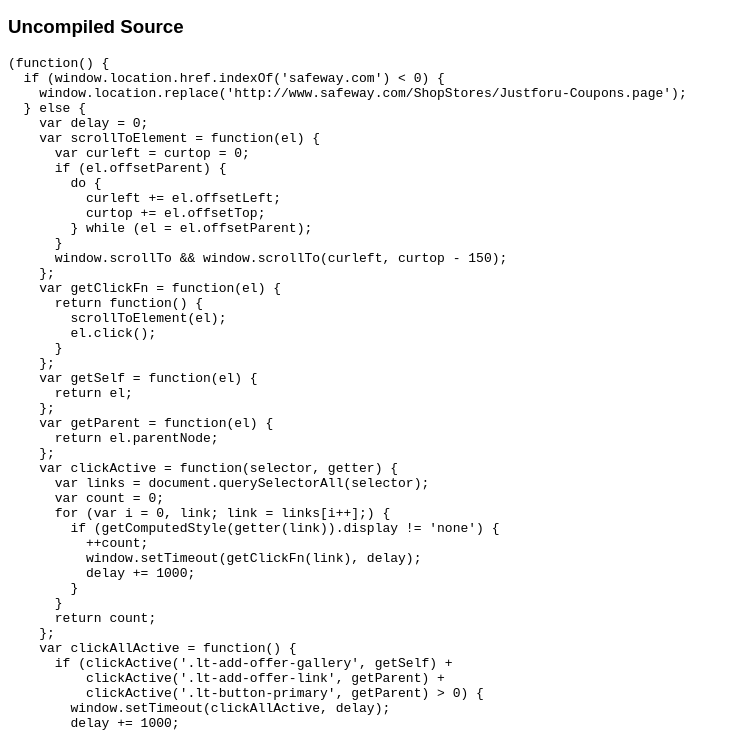
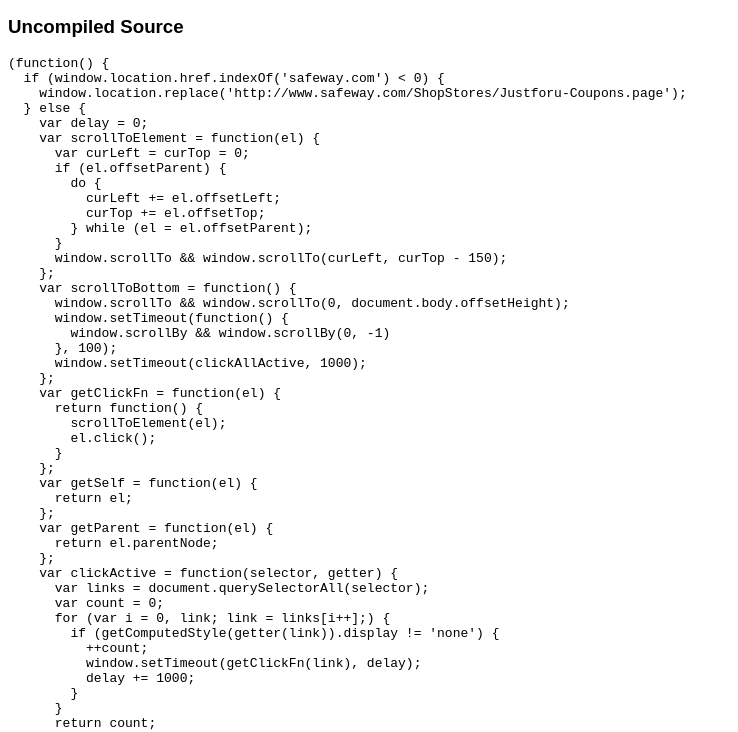
Before and after one commit to krishom/tools, a plain HTML site: page safeway/index.html in a window 1280 px wide. Shown: the part 584-1316 px from the top of the page, without its empty margins (0-738 px from the left). Drawn offline with Linux system fonts and the light colour scheme.

Commit message:
Scroll to bottom of page to load additional targets

```diff
--- a/safeway/index.html
+++ b/safeway/index.html
@@ -13,7 +13,7 @@
   </head>
   <body>
     <h3>Bookmarklet</h3>
-    Drag this link to your bookmarks bar: <a href="javascript:(function(){if(0>window.location.href.indexOf('safeway.com'))window.location.replace('http://www.safeway.com/ShopStores/Justforu-Coupons.page');else{var a=0,h=function(e){return function(){var b=e,a=curtop=0;if(b.offsetParent){do a+=b.offsetLeft,curtop+=b.offsetTop;while(b=b.offsetParent)}window.scrollTo&&window.scrollTo(a,curtop-150);e.click()}},k=function(a){return a},c=function(a){return a.parentNode},d=function(e,b){for(var d=document.querySelectorAll(e),c=0,f=0,g;g=d[f++];)'none'!=getComputedStyle(b(g)).display&&(++c,window.setTimeout(h(g),a),a+=1E3);return c},f=function(){0<d('.lt-add-offer-gallery',k)+d('.lt-add-offer-link',c)+d('.lt-button-primary',c)&&(window.setTimeout(f,a),a+=1E3)};f()}})();">Just4U</a><br><br>
+    Drag this link to your bookmarks bar: <a href="javascript:(function(){if(0>window.location.href.indexOf('safeway.com'))window.location.replace('http://www.safeway.com/ShopStores/Justforu-Coupons.page');else{var a=0,h=function(){window.scrollTo&&window.scrollTo(0,document.body.offsetHeight);window.setTimeout(function(){window.scrollBy&&window.scrollBy(0,-1)},100);window.setTimeout(c,1E3)},k=function(e){return function(){var b=e,a=curTop=0;if(b.offsetParent){do a+=b.offsetLeft,curTop+=b.offsetTop;while(b=b.offsetParent)}window.scrollTo&&window.scrollTo(a,curTop-150);e.click()}},l=function(a){return a},f=function(a){return a.parentNode},d=function(e,b){for(var d=document.querySelectorAll(e),c=0,f=0,g;g=d[f++];)'none'!=getComputedStyle(b(g)).display&&(++c,window.setTimeout(k(g),a),a+=1E3);return c},c=function(){a=0;0<d('.lt-add-offer-gallery',l)+d('.lt-add-offer-link',f)+d('.lt-button-primary',f)&&window.setTimeout(h,a)};c()}})();">Just4U</a><br><br>
     Example:<br>
     <img src="bookmarklet.png">
 
@@ -35,14 +35,21 @@
   } else {
     var delay = 0;
     var scrollToElement = function(el) {
-      var curleft = curtop = 0;
+      var curLeft = curTop = 0;
       if (el.offsetParent) {
         do {
-          curleft += el.offsetLeft;
-          curtop += el.offsetTop;
+          curLeft += el.offsetLeft;
+          curTop += el.offsetTop;
         } while (el = el.offsetParent);
       }
-      window.scrollTo && window.scrollTo(curleft, curtop - 150);
+      window.scrollTo && window.scrollTo(curLeft, curTop - 150);
+    };
+    var scrollToBottom = function() {
+      window.scrollTo && window.scrollTo(0, document.body.offsetHeight);
+      window.setTimeout(function() {
+        window.scrollBy && window.scrollBy(0, -1)
+      }, 100);
+      window.setTimeout(clickAllActive, 1000);
     };
     var getClickFn = function(el) {
       return function() {
@@ -72,7 +79,7 @@
       if (clickActive('.lt-add-offer-gallery', getSelf) +
           clickActive('.lt-add-offer-link', getParent) +
           clickActive('.lt-button-primary', getParent) > 0) {
-        window.setTimeout(clickAllActive, delay);
+        window.setTimeout(scrollToBottom, delay);
         delay += 1000;
       }
     };
```
Also changed, not shown: safeway/safeway.js (+13 -6 lines).
